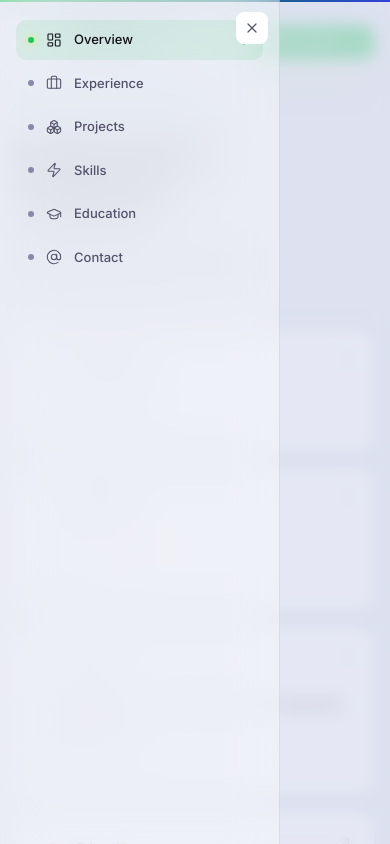
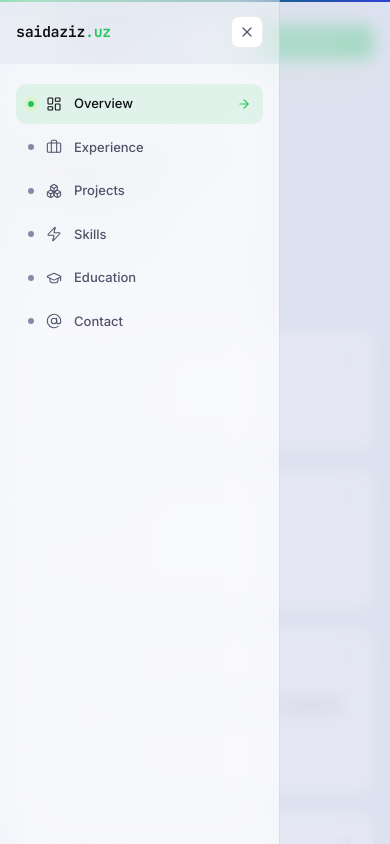
Before and after one commit to Saidazizkhon05/saidazizuz, a React (Vite) app: page / in a window 390 px wide. Both pictures are taken after a click on the button 34 px from the left and 42 px from the top of the page. Shown: the top 844 px of the page. Built offline with nearby package versions, Linux system fonts and the light colour scheme.

Commit message:
fix mobile drawer X button overlapping nav items
Move close button into a dedicated header row with brand logo instead of positioning it absolutely over the sidebar content.

```diff
--- a/src/components/MobileDrawer.tsx
+++ b/src/components/MobileDrawer.tsx
@@ -27,17 +27,24 @@ export function MobileDrawer({ open, onClose }: Props) {
             animate={{ x: 0 }}
             exit={{ x: "-100%" }}
             transition={{ type: "spring", stiffness: 320, damping: 32 }}
-            className="fixed inset-y-0 left-0 z-50 w-[280px]"
+            className="fixed inset-y-0 left-0 z-50 flex w-[280px] flex-col border-r border-[var(--color-wire)] bg-[var(--color-sidebar-bg)] backdrop-blur-xl"
           >
-            <Sidebar variant="drawer" onNavigate={onClose} />
+            <div className="flex items-center justify-between px-4 py-4">
+              <span className="font-mono text-[15px] font-bold leading-none tracking-tight text-text">
+                saidaziz<span style={{ color: "var(--color-accent)" }}>.uz</span>
+              </span>
               <button
                 type="button"
                 onClick={onClose}
-              className="absolute right-3 top-3 grid h-8 w-8 place-items-center rounded-lg border border-white/5 bg-panel text-muted hover:text-text"
+                className="grid h-8 w-8 place-items-center rounded-lg border border-[var(--color-wire)] bg-panel text-muted hover:text-text"
                 aria-label="Close menu"
               >
                 <X className="h-4 w-4" strokeWidth={1.8} />
               </button>
+            </div>
+            <div className="flex-1 overflow-y-auto">
+              <Sidebar variant="drawer" onNavigate={onClose} />
+            </div>
           </motion.div>
         </>
       )}
```
Lines whose indentation alone changed are shown as unchanged.
